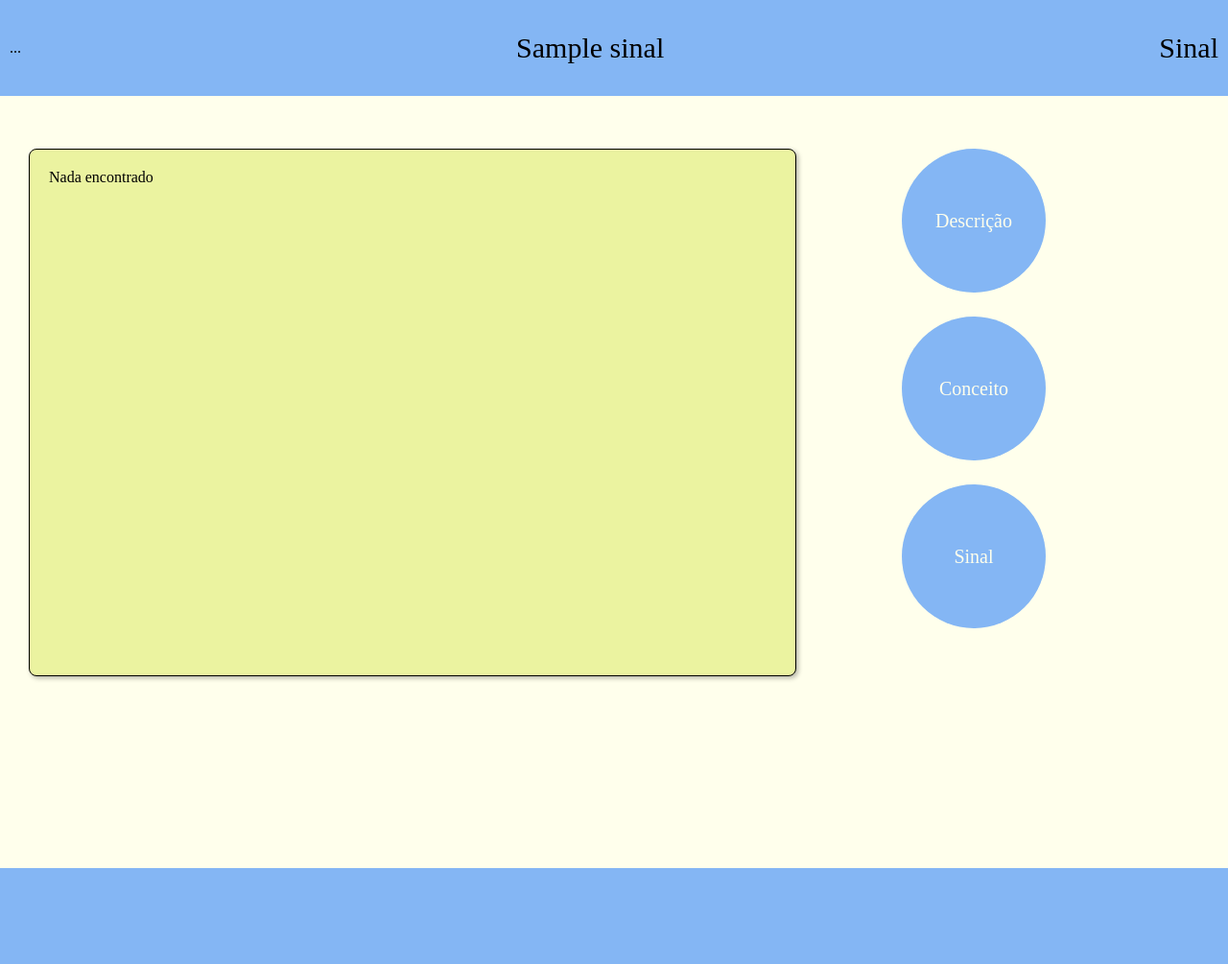
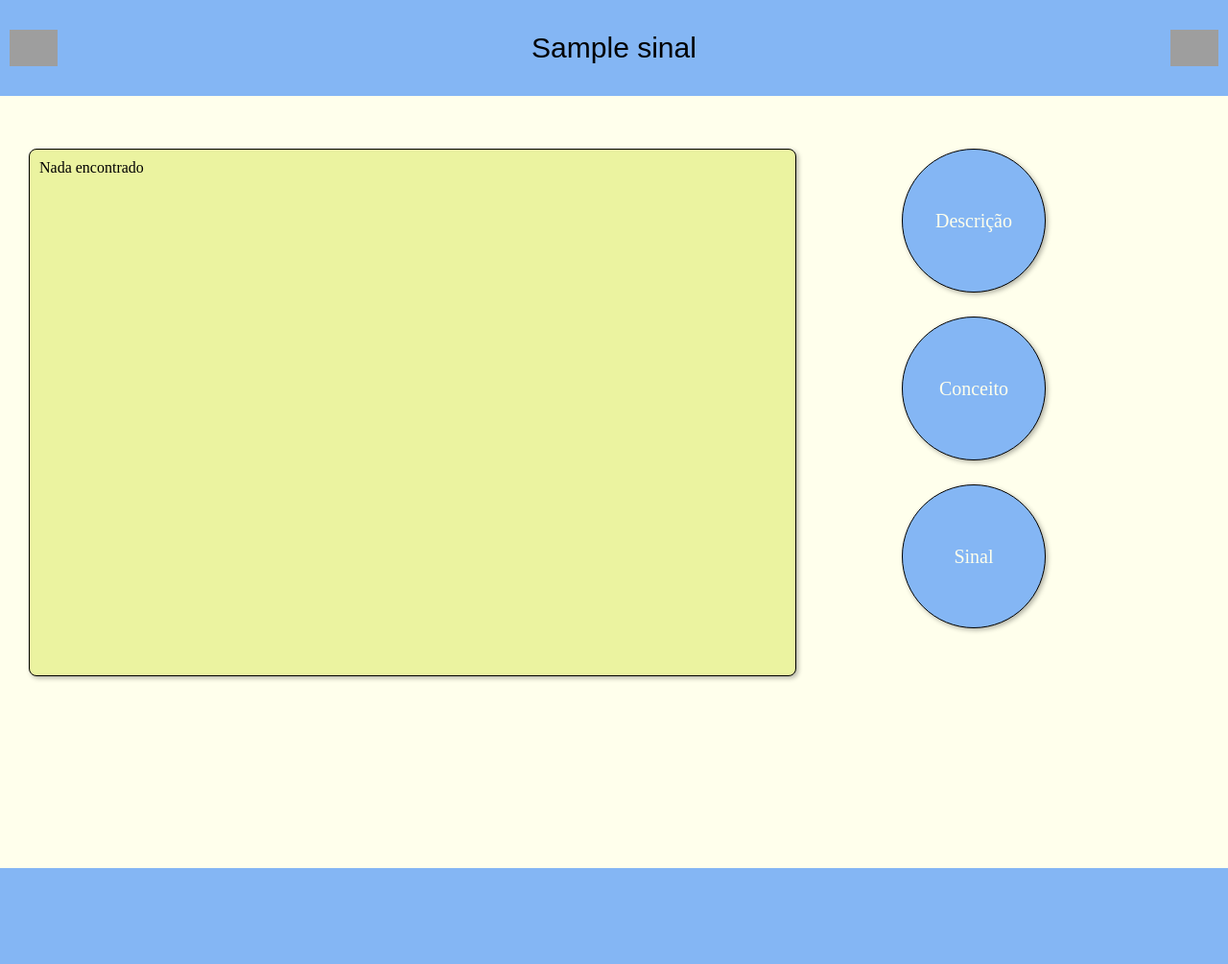
Before and after one commit to ArthurRufi/ProjetoFinalLibras, a Django app: a page that uses libras/paginaprincipal/templates/paginaprincipal/html/sinal.html in a window 1280 px wide. Shown: the whole page at 96% size. Run offline with Django 5.2, Linux system fonts and the light colour scheme; tables that the repository leaves empty hold one stand-in row (values such as "Sample post"); grey boxes are pictures that could not be loaded.

Commit message:
configuracoes para o EC2

```diff
--- a/libras/paginaprincipal/static/paginaprincipal/css/styles.css
+++ b/libras/paginaprincipal/static/paginaprincipal/css/styles.css
@@ -4,11 +4,13 @@
     box-sizing: border-box;
 }
 
+@import url('https://fonts.googleapis.com/css2?family=Concert+One&display=swap');
+
 :root {
     --primary-color: #ffffec;
     --secondary-color: #84b6f4;
     --tertiary-color: #ebf3a0;
-    --font-family-primary: Constantia;
+    --font-family-primary: "Concert One", sans-serif; /* Corrigido */
     --font-size-primary: 30px;
     --font-size-secondary: 20px;
 }
@@ -49,7 +51,21 @@
 }
 
 .icon-menu {
-    text-align: left;
+    width: 50px; /* Definir a largura da div */
+    height: 50px; /* Definir a altura da div */
+    background-image: url('/media/icons/menu.png');
+    background-size: contain; /* Ajusta o tamanho da imagem ao conteúdo */
+    background-repeat: no-repeat; /* Impede que a imagem se repita */
+    background-position: center; /* Centraliza a imagem dentro da div */
+}
+
+.icon-home {
+    width: 50px; /* Definir a largura da div */
+    height: 50px; /* Definir a altura da div */
+    background-image: url('/media/icons/home.png');
+    background-size: contain; /* Ajusta o tamanho da imagem ao conteúdo */
+    background-repeat: no-repeat; /* Impede que a imagem se repita */
+    background-position: center; /* Centraliza a imagem dentro da div */
 }
 
 .nome-central {
@@ -84,6 +100,10 @@
     overflow-x: auto;
     margin-left: 10px;
     border-radius: 5px;
+    border-radius: 8px; /* Bordas arredondadas */
+    padding: 10px; /* Adicionando espaçamento interno */
+    box-shadow: 2px 2px 5px rgba(0, 0, 0, 0.3); /* Sombra para profundidade */
+    border: 1px solid black;
 }
 
 .inicio::-webkit-scrollbar {
@@ -126,17 +146,17 @@
 }
 
 .guia-inicio-portugues::-webkit-scrollbar {
-    width: 12px;
+    width: 20px;
 }
 
 .guia-inicio-portugues::-webkit-scrollbar-track {
     background: var(--tertiary-color);
-    border-radius: 10px;
+
 }
 
 .guia-inicio-portugues::-webkit-scrollbar-thumb {
     background: #84b6f4;
-    border-radius: 10px;
+
 }
 
 .guia-inicio-portugues::-webkit-scrollbar-thumb:hover {
@@ -208,10 +228,27 @@
     background-color: var(--tertiary-color);
     border: 1px solid black;
     border-radius: 8px; /* Bordas arredondadas */
-    padding: 20px; /* Adicionando espaçamento interno */
+    padding: 10px; /* Adicionando espaçamento interno */
     box-shadow: 2px 2px 5px rgba(0, 0, 0, 0.3); /* Sombra para profundidade */
 }
+.opcaoselecionada video{
+    width: 100%; /* O vídeo ocupará 100% da largura da div mãe */
+    height: 100%; /* Mantém a proporção do vídeo */
+    border-radius: 8px;
+}
 
+.text-container {
+    width: 100%;
+    max-width: 100%;
+    margin: 0 auto;
+    padding: 20px;
+    font-size: 1rem;
+    line-height: 1.6;
+    max-height: 400px; /* Limita a altura */
+    overflow-y: auto;  /* Adiciona rolagem caso o texto seja muito longo */
+    word-wrap: break-word; /* Quebra palavras longas */
+    overflow-wrap: break-word;
+}
 .botoes-laterais{
     width: 300px;
     height:550px;
@@ -226,6 +263,9 @@
     background-color: var(--secondary-color);
     margin-left: 10px;
     margin-bottom: 25px;
+    padding: 10px; /* Adicionando espaçamento interno */
+    box-shadow: 2px 2px 5px rgba(0, 0, 0, 0.3); /* Sombra para profundidade */
+    border: 1px solid black;
 }
 .div-texto-opcao {
     display: flex;
--- a/libras/paginaprincipal/templates/paginaprincipal/html/sinal.html
+++ b/libras/paginaprincipal/templates/paginaprincipal/html/sinal.html
@@ -9,22 +9,27 @@
 </head>
 <body class="corpo">
     <header class="cabecalho">
-        <div class="icon-menu">...</div>
+        <a href="{% url "main" %}"><div class="icon-menu" ></div></a>
         <div class="nome-central">{{ obter_objeto.nome }}</div>
-        <div class="item-lateral">Sinal</div>
+        <a href="{% url "main" %}"><div class="icon-home" ></div></a>
     </header>
     <div class="controle-inicio">
         <div class="opcaoselecionada">
             <!-- adicionar lógica if -->
         {% if op == 'descricao' %}
-            <video width="320" height="240" controls>
-                <source src="{{ obter_objeto.conceito }}" type="video/mp4">
+            <div class="text-container">
+                <p>{{obter_objeto.descricao}}</p>
+            </div>
+        {% elif op == 'sinal' %}
+            <video controls>
+                <source src="{{obter_objeto.sinal.url}}" type="video/mp4">
                 Seu navegador não suporta o vídeo.
             </video>
-        {% elif op == 'sinal' %}
-            <p>sinal</p>
         {% elif op == 'conceito' %}
-            <p>conceito</p>
+            <video controls>
+                <source src="{{obter_objeto.conceito.url}}" type="video/mp4">
+                Seu navegador não suporta o vídeo.
+            </video>
         {% else %}
             <p>Nada encontrado</p>
         {% endif %}
--- a/libras/paginaprincipal/views.py
+++ b/libras/paginaprincipal/views.py
@@ -6,6 +6,7 @@ from rest_framework.response import Response
 from django.views.generic import TemplateView, DetailView
 from django.template.loader import render_to_string
 from sinal.models import Sinal
+import time
 # Create your views here.
 
 class SinalDetailView(DetailView):
@@ -26,7 +27,7 @@ class SinalDetailView(DetailView):
 def testegeral(request, nome, opcao):
     nomeobj = nome
     op = opcao
-    print(nomeobj)
+
     try:
         obter_objeto = Sinal.objects.get(nome=nomeobj)
         print(nome)
--- a/libras/sinal/models.py
+++ b/libras/sinal/models.py
@@ -1,6 +1,9 @@
 from django.db import models
+from django.dispatch import receiver
 from django.urls import reverse
 import os
+from django.conf import settings
+from django.db.models.signals import post_delete
 
 class Sinal(models.Model):
     nome = models.CharField(max_length=255)
@@ -11,14 +14,14 @@ class Sinal(models.Model):
     descricao = models.TextField()
     conceito = models.FileField(upload_to='conceitos/', default='conceitos/null.mp4')
     sinal = models.FileField(upload_to='sinais/', default='sinal/null.mp4')
-    quantidadeDeAcesso = models.IntegerField(default=0)
+
 
     class Meta:
         verbose_name = "Sinal"  # Singular
         verbose_name_plural = "Sinais"  # Plural
 
     def __str__(self):
-        return self.nome  # Corrigido para self.nome, pois esse é o campo correto
+        return self.nome
 
     def get_absolute_url(self):
         return reverse("sinal_detail", kwargs={"pk": self.pk})  # Ajuste o nome da URL se necessário
@@ -36,3 +39,18 @@ class Sinal(models.Model):
         # Gera o sinalcod
         self.sinalcod = f"{conceito_nome}@{sinal_nome}"
         super().save(*args, **kwargs)
+
+# Função para deletar os arquivos de mídia associados após exclusão do objeto
+@receiver(post_delete, sender=Sinal)
+def delete_sinal_media(sender, instance, **kwargs):
+    # Deleta o arquivo conceito, se existir
+    if instance.conceito:
+        conceito_path = os.path.join(settings.MEDIA_ROOT, instance.conceito.name)
+        if os.path.isfile(conceito_path):
+            os.remove(conceito_path)
+
+    # Deleta o arquivo sinal, se existir
+    if instance.sinal:
+        sinal_path = os.path.join(settings.MEDIA_ROOT, instance.sinal.name)
+        if os.path.isfile(sinal_path):
+            os.remove(sinal_path)
```
Also changed, not shown: libras/paginaprincipal/templates/paginaprincipal/html/index.html (+13 -19 lines).
